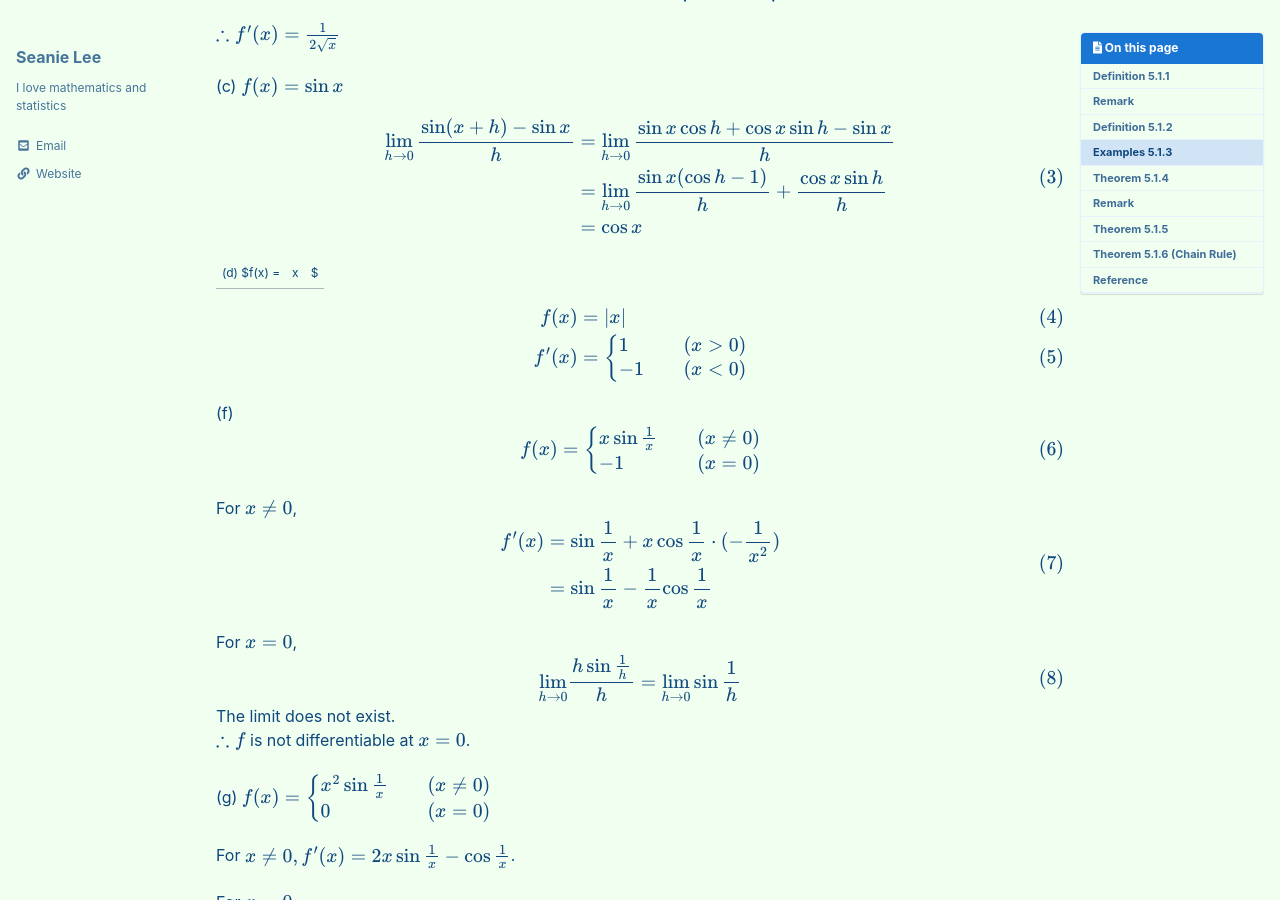
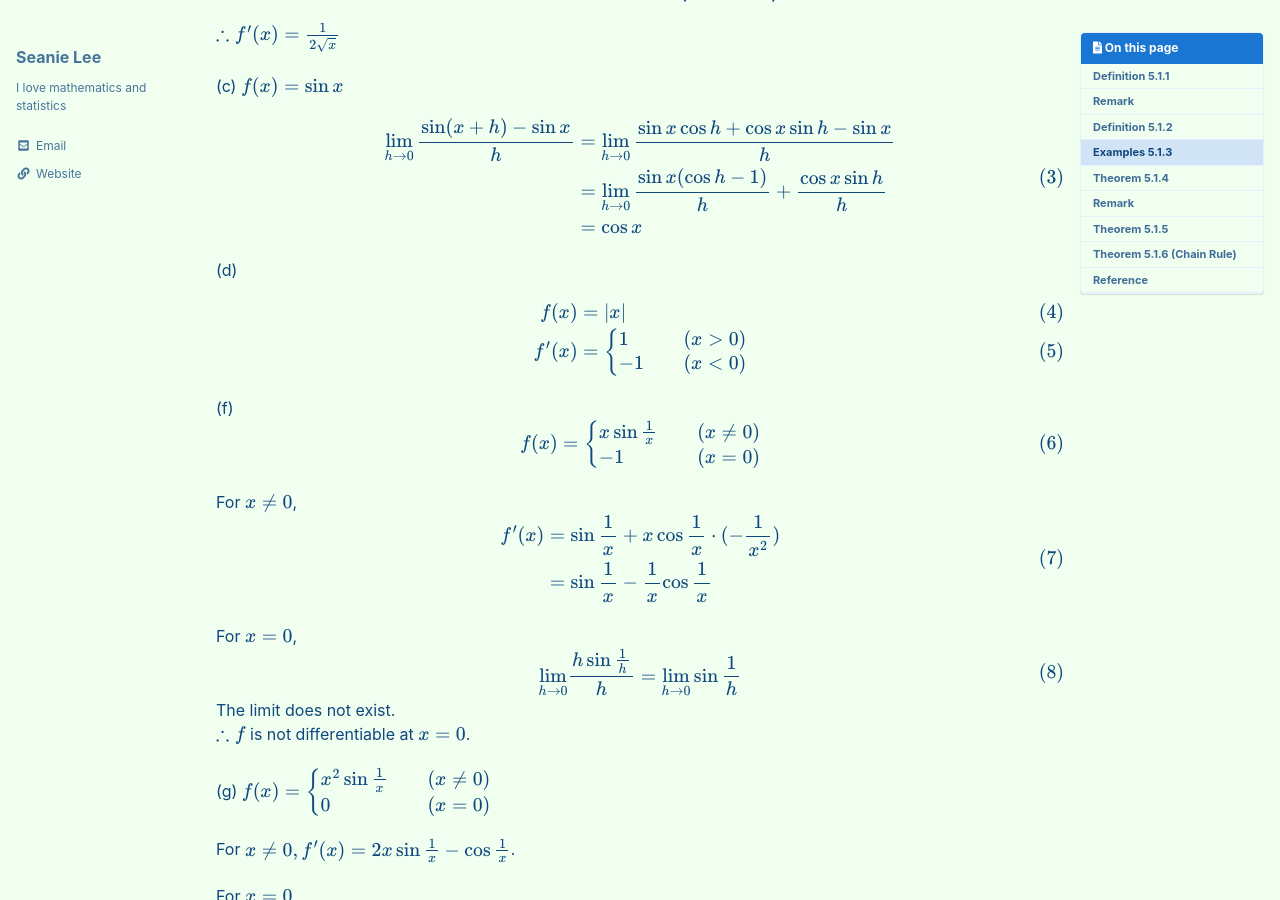
Before and after one commit to seanie12/blog, a Jekyll site: the page built from _posts/2021-04-17-differentiation.md, in a window 1280 px wide and 900 px high, scrolled down 1178 px. Built offline with Jekyll 4.4.1, drawn with Linux system fonts in a browser that asks for light colours; cached includes are drawn as plain includes; formulas are drawn with MathJax 3.

```diff
--- a/_posts/2021-04-17-differentiation.md
+++ b/_posts/2021-04-17-differentiation.md
@@ -89,7 +89,7 @@ $$
 $$
 
 
-(d) $f(x) =|x|$
+(d)
 
 $$
 \begin{align}
```
